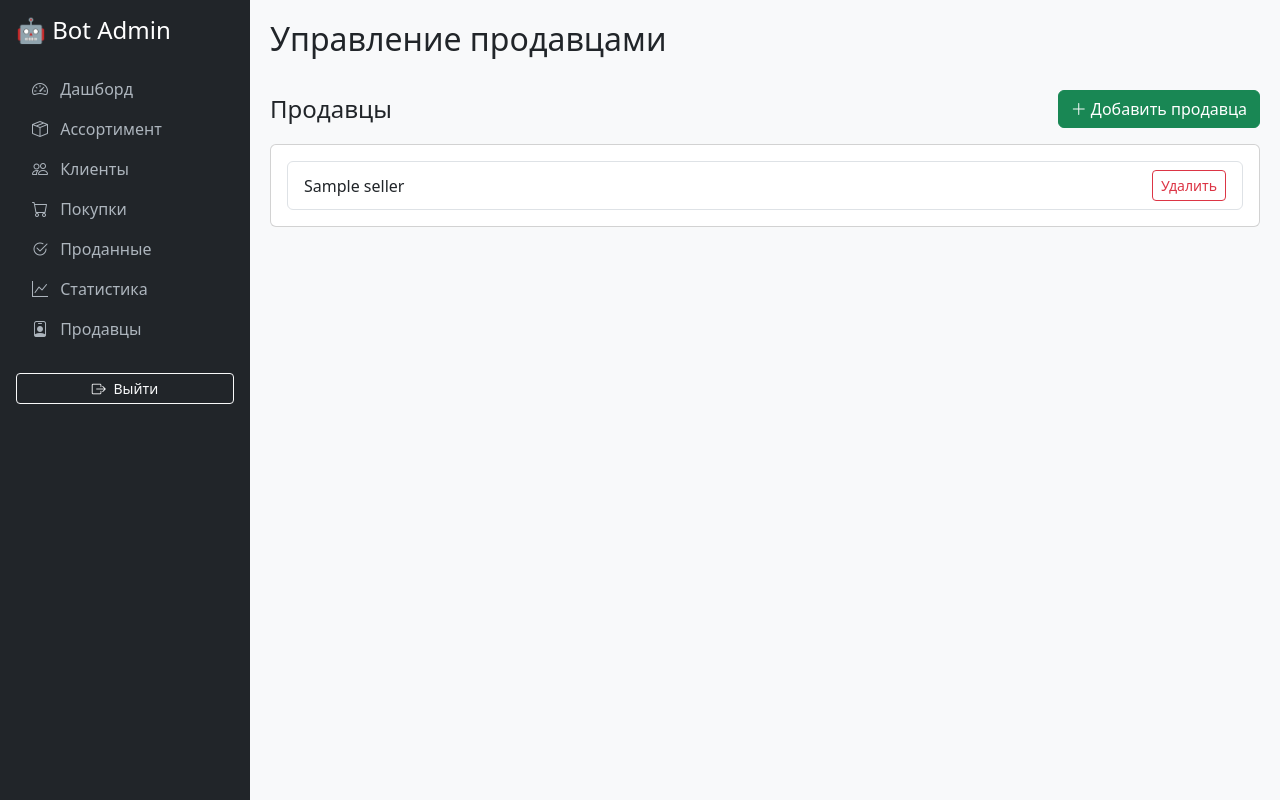
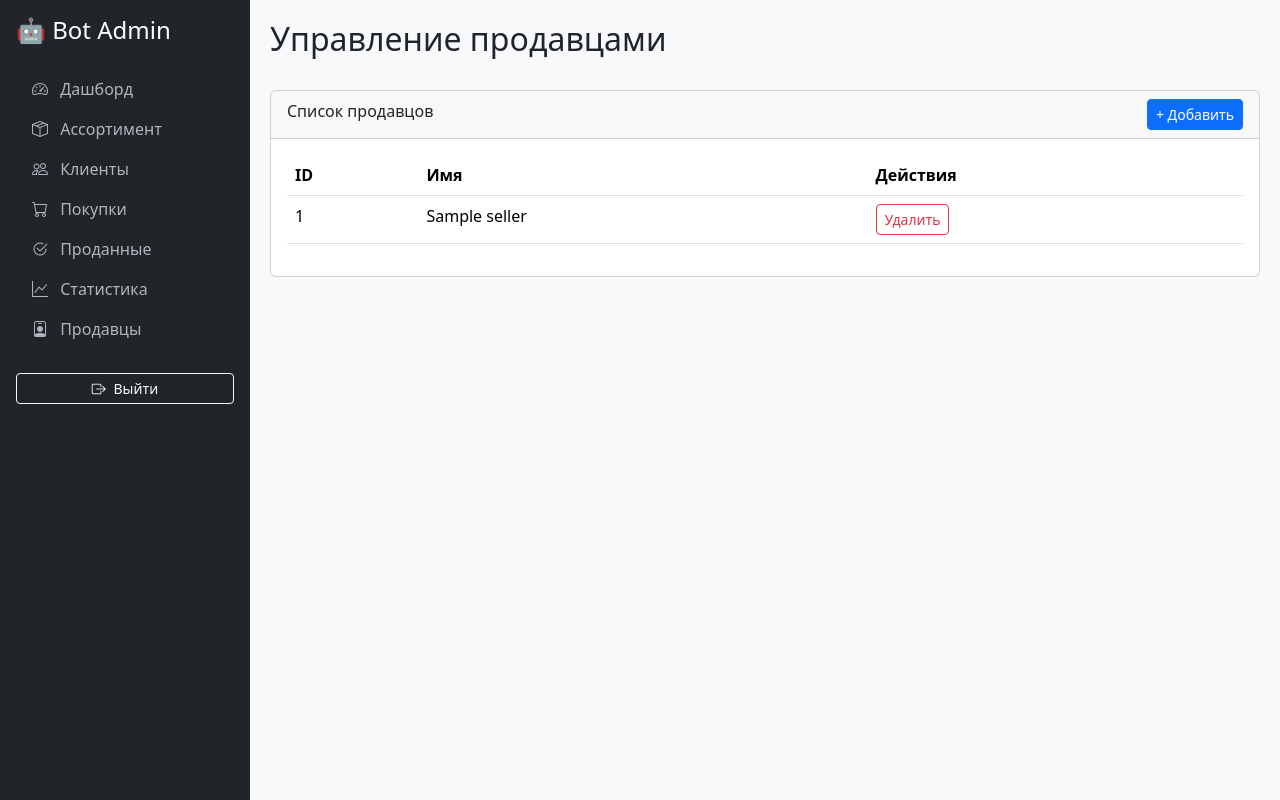
Before and after one commit to NextApple-Bot/telegram-bot-refactoring-27, a Python web app: template web_admin/templates/sellers_manage.html in a window 1280 px wide. Run offline with Jinja, Linux system fonts and the light colour scheme; the template is opened without the code that fills it: most values are stand-ins (such as "Sample title", 1, 10 or a date in 2020).

Commit message:
Update sellers_manage.html

```diff
--- a/web_admin/templates/sellers_manage.html
+++ b/web_admin/templates/sellers_manage.html
@@ -3,31 +3,34 @@
 {% block page_title %}Управление продавцами{% endblock %}
 
 {% block content %}
-
-<div class="d-flex justify-content-between align-items-center mb-3">
-    <h4 class="mb-0">Продавцы</h4>
-    <button class="btn btn-success" data-bs-toggle="modal" data-bs-target="#addSellerModal">
-        <i class="bi bi-plus-lg"></i> Добавить продавца
-    </button>
+<div class="card">
+    <div class="card-header d-flex justify-content-between">
+        <span>Список продавцов</span>
+        <button class="btn btn-sm btn-primary" data-bs-toggle="modal" data-bs-target="#addSellerModal">+ Добавить</button>
     </div>
-
-<div class="card">
     <div class="card-body">
-        {% if sellers %}
-            <div class="list-group">
+        <table class="table">
+            <thead>
+                <tr>
+                    <th>ID</th>
+                    <th>Имя</th>
+                    <th>Действия</th>
+                </tr>
+            </thead>
+            <tbody>
                 {% for seller in sellers %}
-                    <div class="list-group-item d-flex justify-content-between align-items-center">
-                        <span>{{ seller.name }}</span>
-                        <form action="/admin/sellers/delete/{{ seller.id }}" method="post"
-                              onsubmit="return confirm('Удалить продавца?')">
+                <tr>
+                    <td>{{ seller.id }}</td>
+                    <td>{{ seller.name }}</td>
+                    <td>
+                        <form action="/admin/sellers/delete/{{ seller.id }}" method="post">
                             <button type="submit" class="btn btn-sm btn-outline-danger">Удалить</button>
                         </form>
-                    </div>
+                    </td>
+                </tr>
                 {% endfor %}
-            </div>
-        {% else %}
-            <p class="text-muted">Продавцов пока нет.</p>
-        {% endif %}
+            </tbody>
+        </table>
     </div>
 </div>
 
@@ -42,17 +45,16 @@
         </div>
         <div class="modal-body">
           <div class="mb-3">
-                        <label class="form-label">Имя продавца</label>
+            <label>Имя продавца</label>
             <input type="text" name="name" class="form-control" required>
           </div>
         </div>
         <div class="modal-footer">
           <button type="button" class="btn btn-secondary" data-bs-dismiss="modal">Отмена</button>
-                    <button type="submit" class="btn btn-success">Добавить</button>
+          <button type="submit" class="btn btn-primary">Добавить</button>
         </div>
       </form>
     </div>
   </div>
 </div>
-
 {% endblock %}
```
Lines whose indentation alone changed are shown as unchanged.
